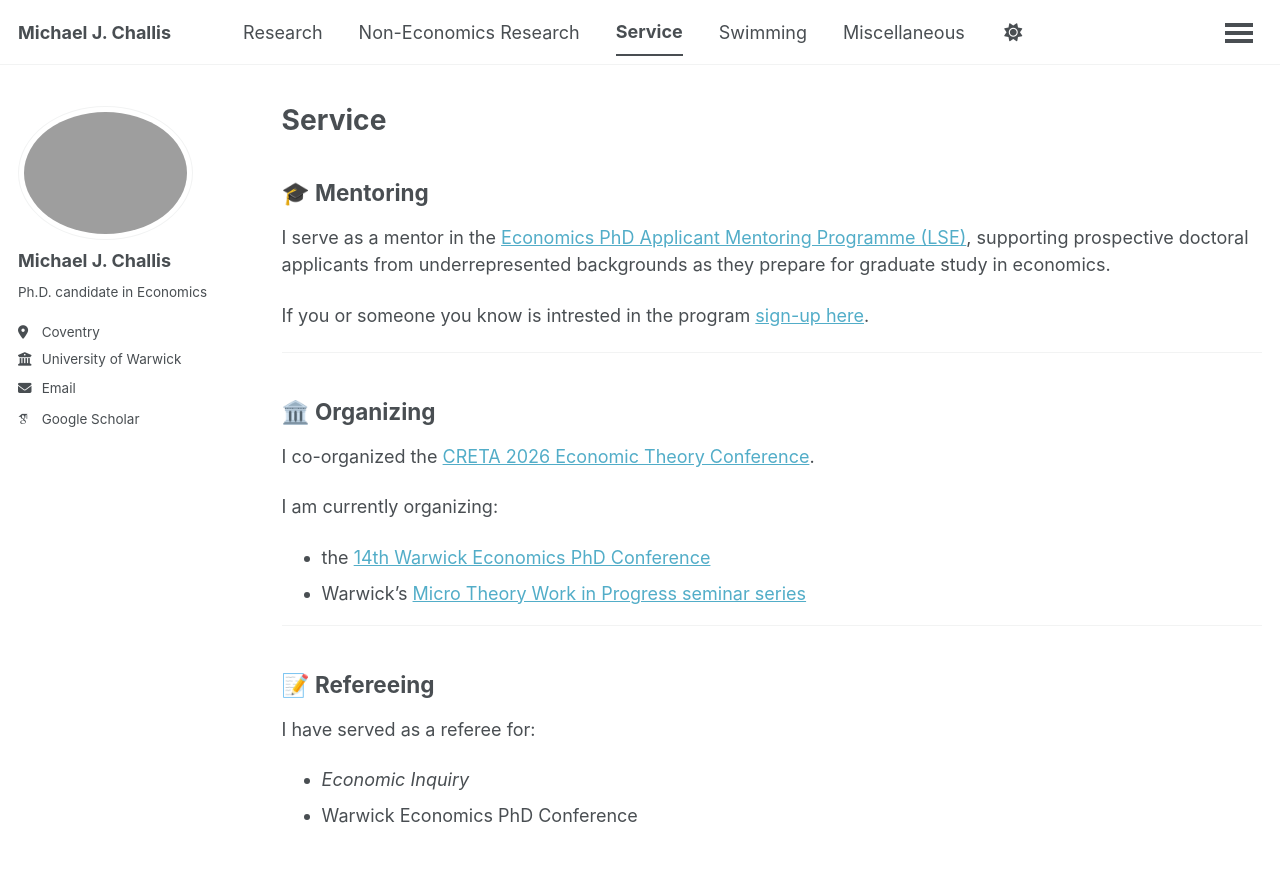
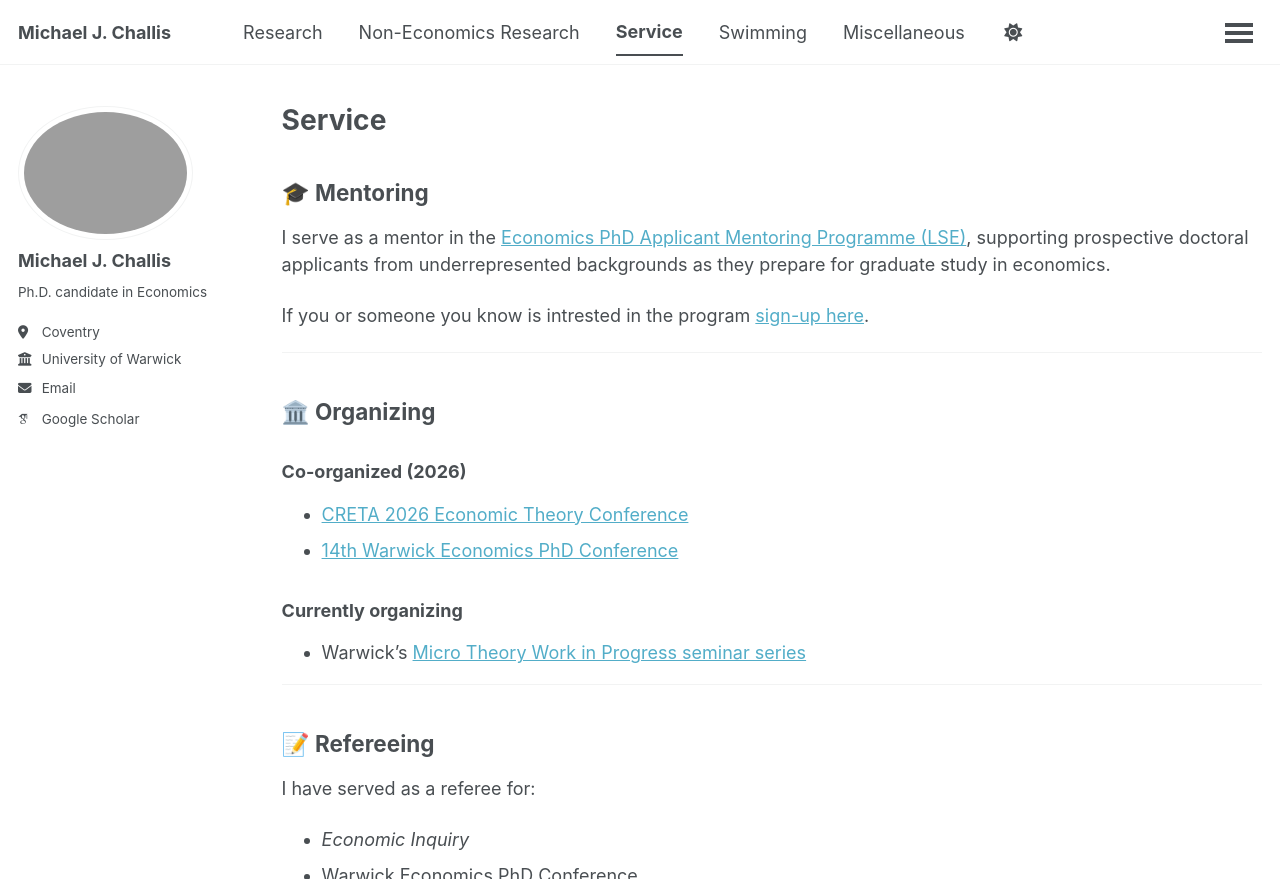
Before and after one commit to MichaelChallis/MichaelChallis.github.io, a Jekyll site: the page built from _pages/service.md, in a window 1280 px wide and 1205 px high, cut to the strip 0-879 px from the top of the window. Built offline with Jekyll 4.4.1, drawn with Linux system fonts in a browser that asks for light colours; some web fonts are replaced.

Commit message:
Update service organizing section format and roles

```diff
--- a/_pages/service.md
+++ b/_pages/service.md
@@ -15,11 +15,13 @@ If you or someone you know is intrested in the program [sign-up here](https://fo
 
 ## 🏛️ Organizing
 
-I co-organized the [CRETA 2026 Economic Theory Conference](https://warwick.ac.uk/fac/soc/economics/events/2026/3/creta_2026_economic_theory_conference/).
+### Co-organized (2026)
 
-I am currently organizing:
+- [CRETA 2026 Economic Theory Conference](https://warwick.ac.uk/fac/soc/economics/events/2026/3/creta_2026_economic_theory_conference/)
+- [14th Warwick Economics PhD Conference](https://sites.google.com/view/warwick-econ-phd-conference/home)
 
-- the [14th Warwick Economics PhD Conference](https://sites.google.com/view/warwick-econ-phd-conference/home)
+### Currently organizing
+
 - Warwick's [Micro Theory Work in Progress seminar series](https://warwick.ac.uk/fac/soc/economics/seminars/workshops/micro-theory-work-in-progress/)
 
 ---
```
